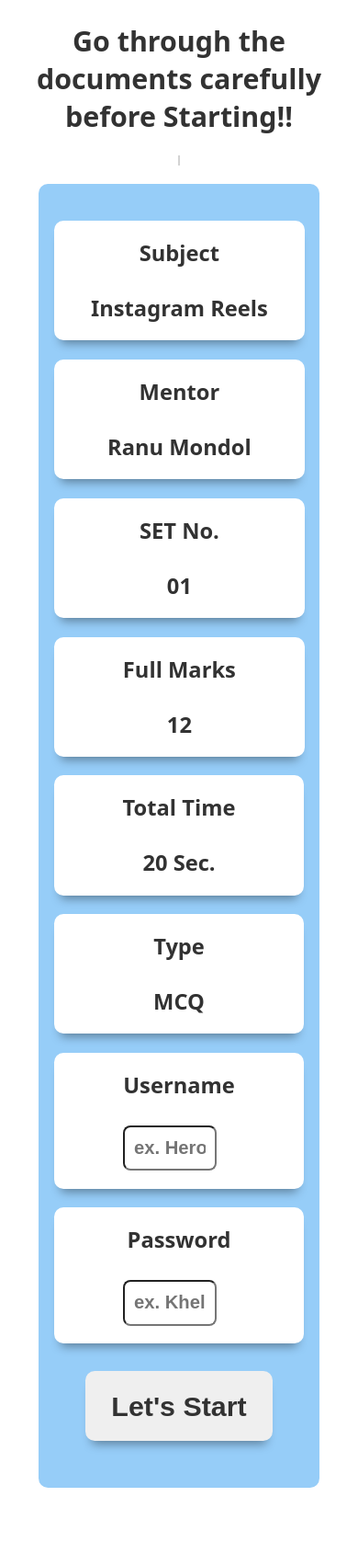
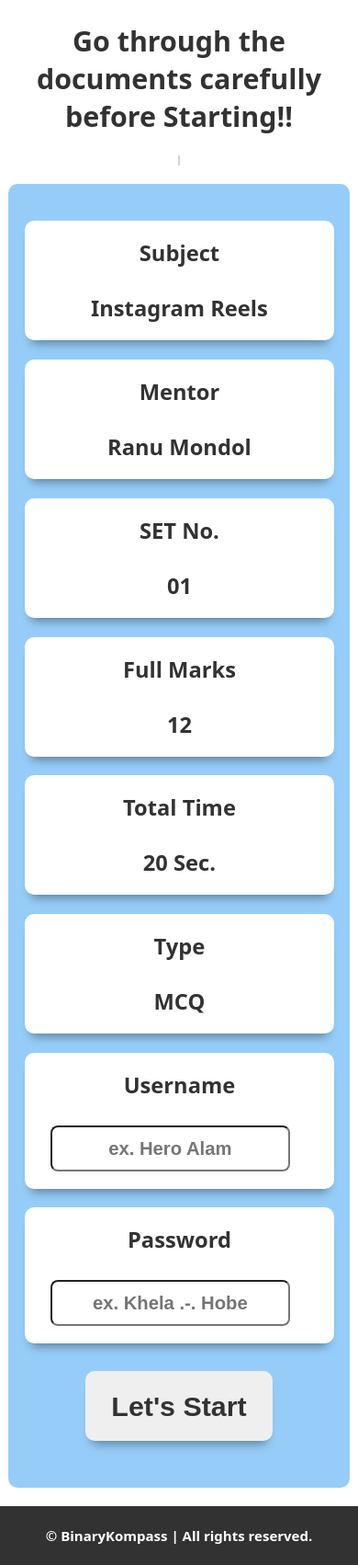
Before and after one commit to HexaCat-001/QuizZen, a PHP site: page / in a window 390 px wide. Shown: the part 159-1861 px from the top of the page at 92% size. Before the commit the page ends 1777 px from the top, so only its background shows below. Run offline with PHP 8.4, Linux system fonts and the light colour scheme; some libraries are stand-ins or nearby versions.

Commit message:
fix : set time & add footer

```diff
--- a/index.html
+++ b/index.html
@@ -96,13 +96,13 @@
               < -==->
             </span> &nbsp;&nbsp; <h3 class="display-box-heading">MCQ</h3>
           </div>
-          <div class="display-box center" id="Username" data-aos="zoom-in-down">
+          <div class="display-box" id="Username" data-aos="zoom-in-down">
             <h3 class="display-box-heading">Username</h3> &nbsp;&nbsp; <span class="display-box-span">
               < -==->
             </span> &nbsp;&nbsp; <input type="text" class="display-box-input" name="username" id="username"
               placeholder="ex. Hero Alam">
           </div>
-          <div class="display-box center" id="Password" data-aos="zoom-in-down">
+          <div class="display-box" id="Password" data-aos="zoom-in-down">
             <h3 class="display-box-heading">Password</h3> &nbsp;&nbsp; <span class="display-box-span">
               < -==->
             </span> &nbsp;&nbsp; <input type="password" class="display-box-input" name="username" id="username"
@@ -169,9 +169,11 @@
     </div>
   </main>
 
-  <!-- <footer>
-
-    </footer> -->
+  <footer>
+    <div class="footer">
+      <h2 id="copyright-text">&copy; BinaryKompass | All rights reserved.</h2>
+    </div>
+  </footer>
 
   <!-- link AOS(animation) -->
   <script src="https://unpkg.com/aos@2.3.1/dist/aos.js"></script>
--- a/script.js
+++ b/script.js
@@ -136,8 +136,8 @@ const text = document.querySelector(".text");
 let elem = body;
 // todo -> input(give allocated time)
 const hr = 0;
-const min = 0;
-const sec = 20;
+const min = 5;
+const sec = 0;
 
 // heading animated
 let typedHeading = new Typed(".dbox-heading",{
@@ -171,10 +171,11 @@ startButton.addEventListener("click", () => {
   quizBox.style.display = "grid";
   // sctollto top
   window.scrollTo(0, 0);
+
   // set left sidebar height
   // leftSidebar.style.height = "113vh";
   // overflow hhidden
-  // body.style.overflow = "hidden";
+  body.style.overflow = "auto";
   // prevent keypress event
   // jQuery(document).keydown(function (e) {
   //   if (e.which === 27 || 91 || 92 || 122) {
--- a/style.css
+++ b/style.css
@@ -16,6 +16,9 @@ html,body {
     height: 100%;
     background-color: white;
     font-family: system-ui, -apple-system, BlinkMacSystemFont, 'Segoe UI', Roboto, Oxygen, Ubuntu, Cantarell, 'Open Sans', 'Helvetica Neue', sans-serif;
+}
+main {
+
 }
 
 /* Root */
@@ -68,6 +71,7 @@ html,body {
 
 /* Nav-Bar */
 .content {
+    width: 100%;
     display: flex;
     justify-content: space-between;
     transition: ease-in-out 0.3s;
@@ -115,7 +119,7 @@ nav input {
 /* Main Quiz Part */
 .quizz {
     max-width: 100vw;
-    height: 50vh;
+    height: auto;
     display: none;
     place-items: center;
     padding: 5rem;
@@ -393,8 +397,8 @@ input {
     display: flex;
     flex-direction: column;
     align-items: center;
+    height: auto;
 }
-
 /* strt box */
 .strt-box {
     padding: 3rem;
@@ -472,7 +476,21 @@ input {
     padding: 1.8rem;
     justify-content: center;
 }
-
+/* footer */
+.footer {
+    background-color: #323232;
+    color: #ffffff;
+    display: flex;
+    width: 98vw;
+    justify-content: center;
+    align-items: center;
+    padding: 2.2rem;
+}
+#copyright-text {
+    text-align: center;
+    display: flex;
+    flex-wrap: wrap;
+}
 /* Media Queries */
 @media (max-width: 2000px) {
     .btnTwo label i {
@@ -497,6 +515,9 @@ input {
     }
     .timer-container {
         margin-right: 1rem;
+    }
+    .footer {
+        width: 99vw;
     }
 }
 
@@ -541,10 +562,12 @@ input {
     html {
         font-size: 1.2vh;
     }
-
     div.quizz {
         margin-top: 4.5rem;
         padding-top: 0.9rem;
+    }
+    .middle-container {
+        align-items: center;
     }
 }
 
@@ -567,6 +590,7 @@ input {
     .quizz {
         margin: 1rem;
         padding: 1rem;
+        margin-bottom: 25rem;
     }
     .inner-div {
         min-width: 0;
@@ -577,12 +601,14 @@ input {
         margin-top: 19rem;
         min-width: 19rem;
     }
-
-    /* div.quizz {
-        margin-top: 4rem;
-    } */
+    .footer {
+        width: auto;
+    }
     .display-box-span {
         display: none;
+    }
+    .middle-container {
+        height: auto;
     }
 }
 
@@ -612,4 +638,20 @@ input {
         margin-top: 1rem;
         padding: auto;
     }
+    /*
+    .footer {
+
+    } */
+    .strt-box {
+        width: 80%;
+    }
+    .display-box-input {
+        width: 80%;
+    }
 }
+/*
+@media (max-width: 450px){
+    .footer {
+
+    }
+*/
```
